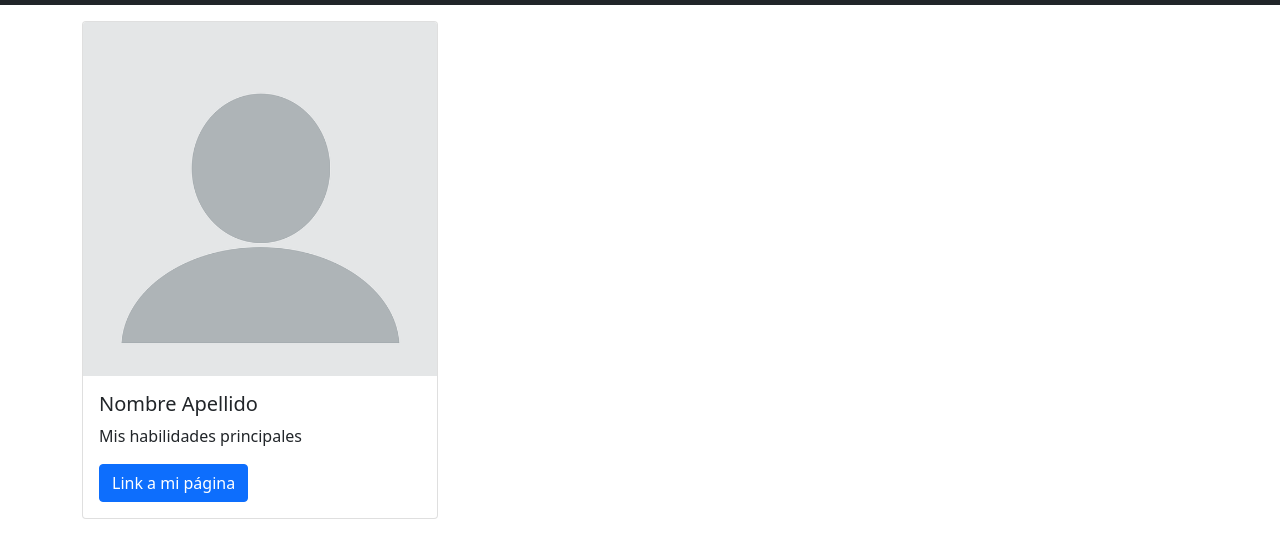
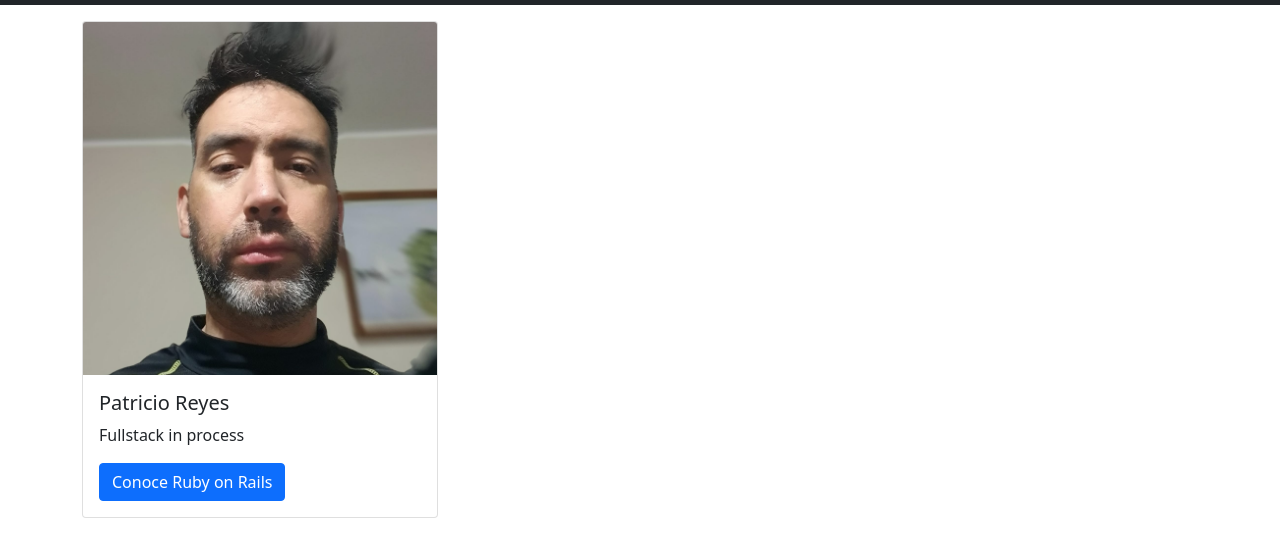
Before and after one commit to KarlHeitmann/g49_talentos, a plain HTML site: page index.html in a window 1280 px wide. Shown: the part 60-618 px from the top of the page. Drawn offline with nearby package versions, Linux system fonts and the light colour scheme.

Commit message:
primer commit g49_talentos

```diff
--- a/index.html
+++ b/index.html
@@ -41,11 +41,11 @@
       <div class="row my-3">
         <div class="col-sm-4">
           <div class="card">
-            <img src="./assets/img/blank-profile-picture-973460_640.png" class="card-img-top" alt="Blank profile">
+            <img src="./assets/img/foto-perfil.jpeg" class="card-img-top" alt="Blank profile">
             <div class="card-body">
-              <h5 class="card-title">Nombre Apellido</h5>
-              <p class="card-text">Mis habilidades principales</p>
-              <a href="#" class="btn btn-primary">Link a mi página</a>
+              <h5 class="card-title">Patricio Reyes</h5>
+              <p class="card-text">Fullstack in process</p>
+              <a href="https://rubyonrails.org/" target="_blank" class="btn btn-primary">Conoce Ruby on Rails</a>
             </div>
           </div>
         </div>
```
Also changed, not shown: assets/img/foto-perfil.jpeg (added).
